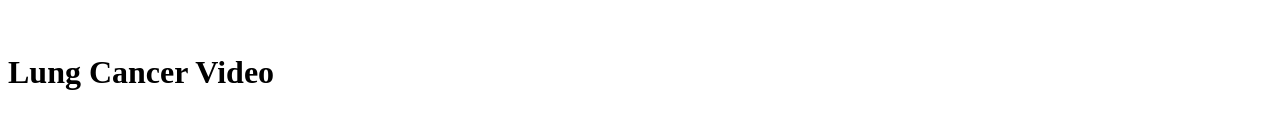
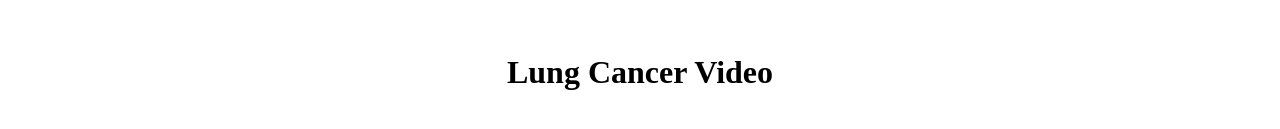
Before and after one commit to StopCancer/LungVideo, a plain HTML site: page index.html in a window 1280 px wide. Shown: the part 509-638 px from the top of the page. Drawn offline with Linux system fonts and the light colour scheme.

Commit message:
Update index.html

```diff
--- a/index.html
+++ b/index.html
@@ -5,7 +5,7 @@
 
  <center><iframe width="853" height="480" src="https://www.youtube.com/embed/Z--F_cQjMOA?rel=0&amp;showinfo=0" frameborder="0" allowfullscreen></iframe></iframe></center>
 <br><br>
-<h1> Lung Cancer Video </h1>
+<h1><center>Lung Cancer Video</center></h1>
 
 </body>
 </html>
```
